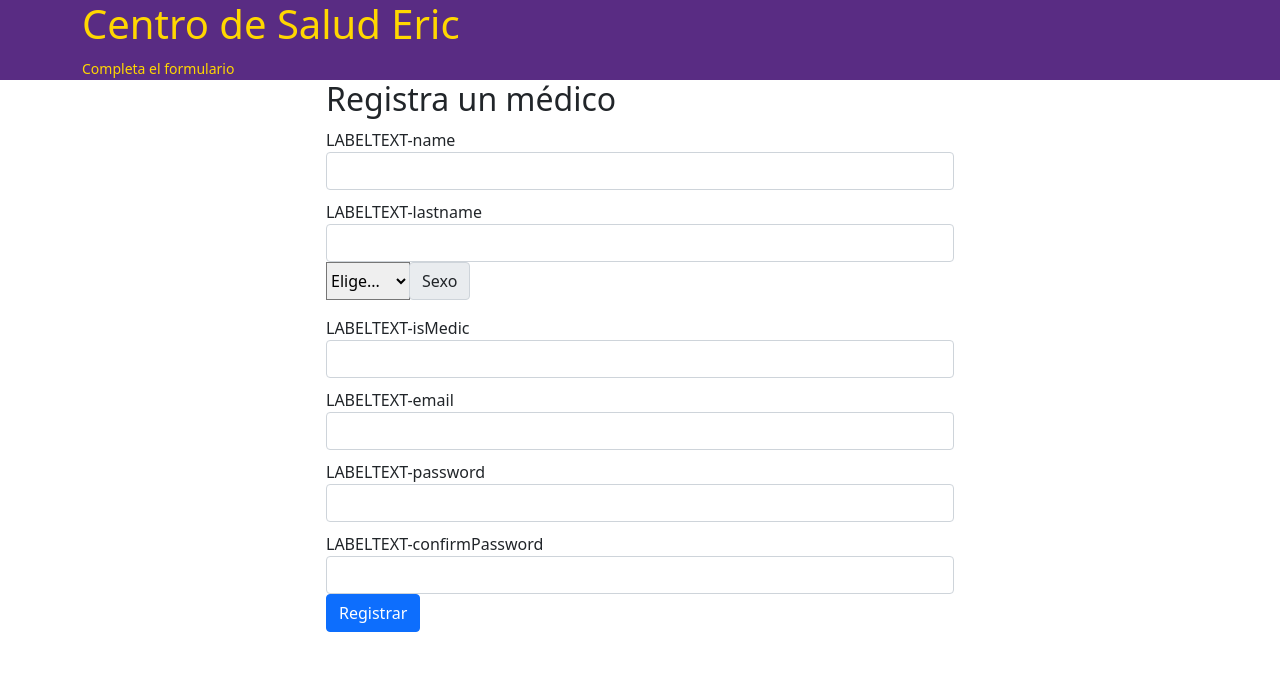
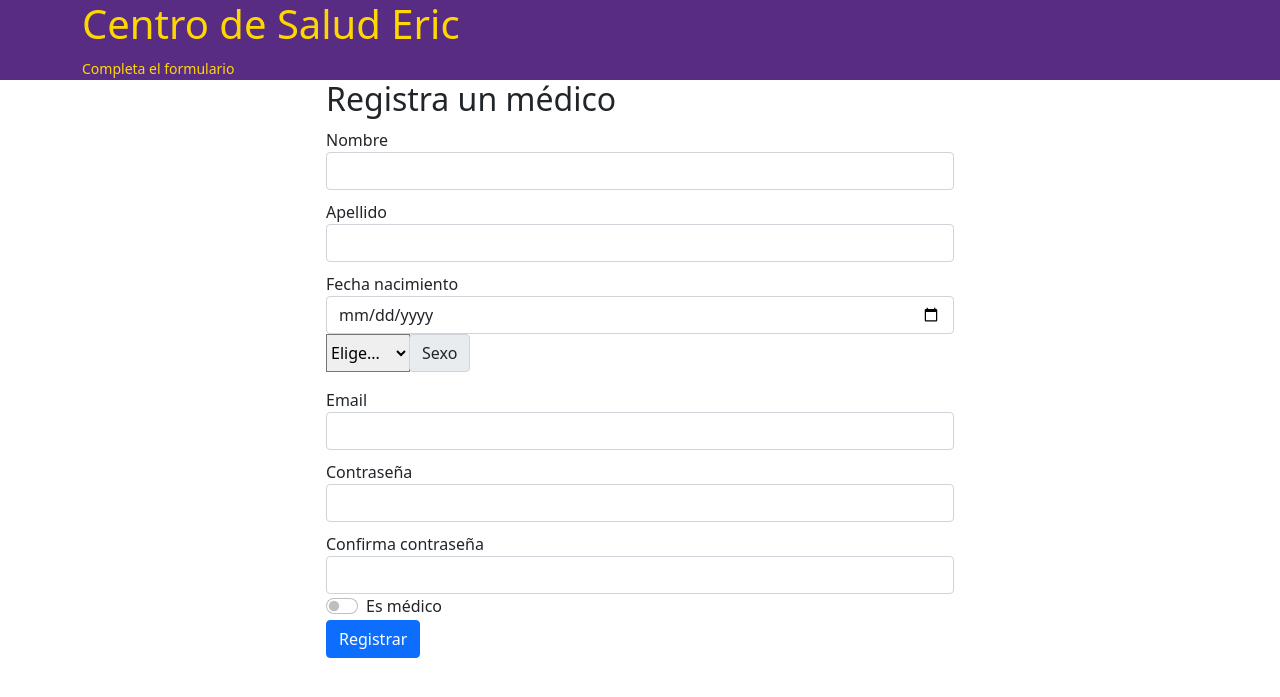
Before and after one commit to OcaOcaD/flaskDataWarehouse, a Flask app: page /register in a window 1280 px wide. Shown: the top 697 px of the page. Run offline with Flask 2, Linux system fonts and the light colour scheme.

Commit message:
Form inputs 2.0

```diff
--- a/db.py
+++ b/db.py
@@ -22,7 +22,7 @@ def getListadoPersonas(conexion):
     conexion.close()
     return filas
 
-def saveEmployeeAndIsMedic(conexion,name,lastname,sex,isMedic,cedula,email,password,confirmPassword):
+def saveEmployeeAndIsMedic(conexion,name,lastname,birthdate, sex,isMedic,cedula,email,password,confirmPassword):
     exito = False
     cursor = conexion.cursor()
     sql = "INSERT INTO empleados VALUES (null, %s,%s,%s,%s,%s,%s,%s,%s)"
--- a/server.py
+++ b/server.py
@@ -15,26 +15,31 @@ def register():
 # Handle Form
 @app.route('/procesa', methods=['POST'])
 def procesa():
-    name = request.form['name']
-    lastname = request.form['lastname']
-    sex = request.form['sex']
-    isMedic = request.form['isMedic']
-    cedula = request.form['cedula']
-    email = request.form['email']
-    password = request.form['password']
-    confirmPassword = request.form['confirmPassword']
-    conexion = conectar()
-    #insertar en base de datos
-    if isMedic == 'Si':
-        if saveEmployeeAndIsMedic(conexion,name,lastname,sex,isMedic,cedula,email,password,confirmPassword):
-            return "<h1>Data received</h1>" + name
-        else:
-            return "<p>Error al guardar la informacion</p>"
-    else:
-        if saveEmployee(conexion,name,lastname,sex,isMedic,email,password,confirmPassword):
-            return "<h1>Data received</h1>" + name
-        else:
-            return "<p>Error al guardar la informacion</p>"
+    name = request.form['name-input']
+    lastname = request.form['lastname-input']
+    birthdate = request.form['birthdate-input']
+    sex = request.form['sex-input']
+    email = request.form['email-input']
+    password = request.form['password-input']
+    confirmPassword = request.form['confirmPassword-input']
+    isMedic = request.form['isMedicField']
+    cedula = request.form['medicIdCard-input']
+
+    return "<h1>Data received</h1>" + name + isMedic + birthdate
+
+
+    # conexion = conectar()
+    # #insertar en base de datos
+    # if isMedic == 'Si':
+    #     if saveEmployeeAndIsMedic(conexion,name,lastname,birthdate,sex,isMedic,cedula,email,password,confirmPassword):
+    #         return "<h1>Data received</h1>" + name
+    #     else:
+    #         return "<p>Error al guardar la informacion</p>"
+    # else:
+    #     if saveEmployee(conexion,name,lastname,sex,isMedic,email,password,confirmPassword):
+    #         return "<h1>Data received</h1>" + name
+    #     else:
+    #         return "<p>Error al guardar la informacion</p>"
 
 
 @app.route('/listado')
@@ -61,6 +66,5 @@ def enfermedades():
         print("enfermedades", enfermedades)
         return render_template("enfermedades.html", enfermedades=enfermedades)
 
-
 if __name__ == '__main__':
     app.run()
--- a/templates/register.html
+++ b/templates/register.html
@@ -29,12 +29,12 @@
 				<h2>Registra un médico</h2>
 				<form
 					id="registrationForm"
-					action="/processRegistrationForm"
+					action="/procesa"
 					method="POST"
 					onsubmit="return validateRegistrationForm()"
 				>
 					<div class="form-group">
-						<label for="name"> LABELTEXT-name </label>
+						<label for="name"> Nombre </label>
 						<input
 							type=""
 							name="name-input"
@@ -43,7 +43,7 @@
 						/>
 					</div>
 					<div class="form-group">
-						<label for="lastname"> LABELTEXT-lastname </label>
+						<label for="lastname"> Apellido </label>
 						<input
 							type=""
 							name="lastname-input"
@@ -51,8 +51,17 @@
 							class="form-control"
 						/>
 					</div>
+					<div class="form-group">
+						<label for="birthdate"> Fecha nacimiento </label>
+						<input
+							type="date"
+							name="birthdate-input"
+							id="birthdate"
+							class="form-control"
+						/>
+					</div>
 					<div class="input-group mb-3">
-						<select class="custom-select" id="sex">
+						<select class="custom-select" id="sex" name="sex-input">
 							<option selected>Elige...</option>
 							<option value="1">Hombre</option>
 							<option value="2">Mujer</option>
@@ -64,17 +73,10 @@
 							>
 						</div>
 					</div>
+
+
 					<div class="form-group">
-						<label for="isMedic"> LABELTEXT-isMedic </label>
-						<input
-							type=""
-							name="isMedic-input"
-							id="isMedic"
-							class="form-control"
-						/>
-					</div>
-					<div class="form-group">
-						<label for="email"> LABELTEXT-email </label>
+						<label for="email"> Email </label>
 						<input
 							type=""
 							name="email-input"
@@ -83,7 +85,7 @@
 						/>
 					</div>
 					<div class="form-group">
-						<label for="password"> LABELTEXT-password </label>
+						<label for="password"> Contraseña </label>
 						<input
 							type="password"
 							name="password-input"
@@ -93,7 +95,7 @@
 					</div>
 					<div class="form-group">
 						<label for="confirmPassword">
-							LABELTEXT-confirmPassword
+							Confirma contraseña
 						</label>
 						<input
 							type="password"
@@ -103,12 +105,45 @@
 						/>
 					</div>
 
+
+					<div class="form-check form-switch">
+						<input name="isMedicField" class="form-check-input" type="checkbox" id="isMedic" onchange="handleIdCardField(this)">
+						<label class="form-check-label" for="isMedic">Es médico</label>
+
+					  </div>
+
+					<div id="medicIdCard-wrapper" class="form-group" style="display: none;">
+						<label for="medicIdCard"> Cédula </label>
+						<input
+							type="text"
+							name="medicIdCard-input"
+							id="medicIdCard"
+							class="form-control"
+						/>
+					</div>
+
+
 					<button type="submit" class="btn btn-primary">
 						Registrar
 					</button>
 				</form>
 			</div>
 		</div>
+		<script>
+			const handleIdCardField = ( el ) => {
+				console.log("el:",el)
+				console.log( el.checked)
+				let isMedic = el.checked
+				let idCard = document.getElementById("medicIdCard-wrapper")
+				if(isMedic){
+					idCard.style.display = "block"
+				}else{
+					idCard.style.display = "none"
+				}
+			}
+
+
+		</script>
 		<script
 			src="https://cdn.jsdelivr.net/npm/bootstrap@5.1.0/dist/js/bootstrap.min.js"
 			integrity="sha384-cn7l7gDp0eyniUwwAZgrzD06kc/tftFf19TOAs2zVinnD/C7E91j9yyk5//jjpt/"
```
